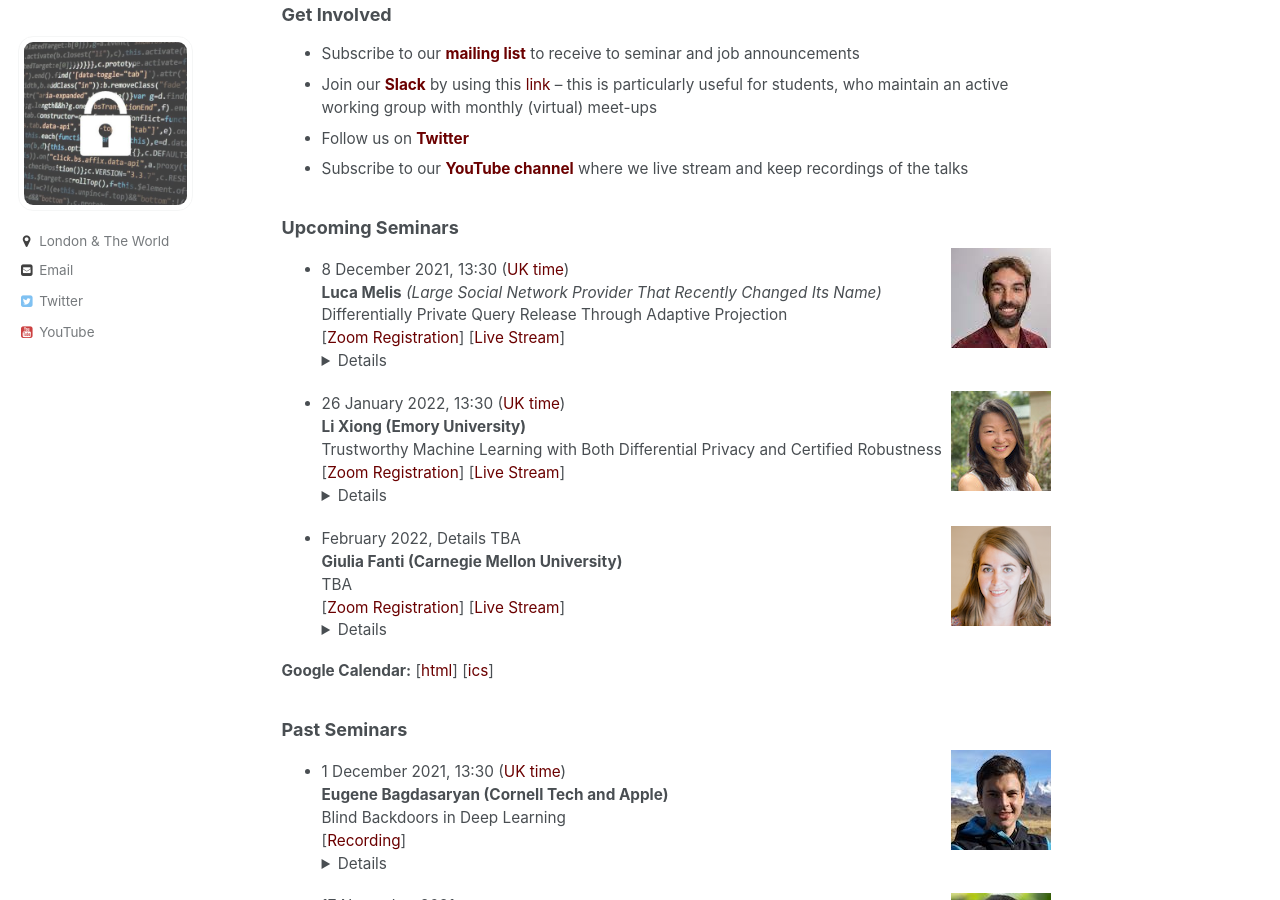
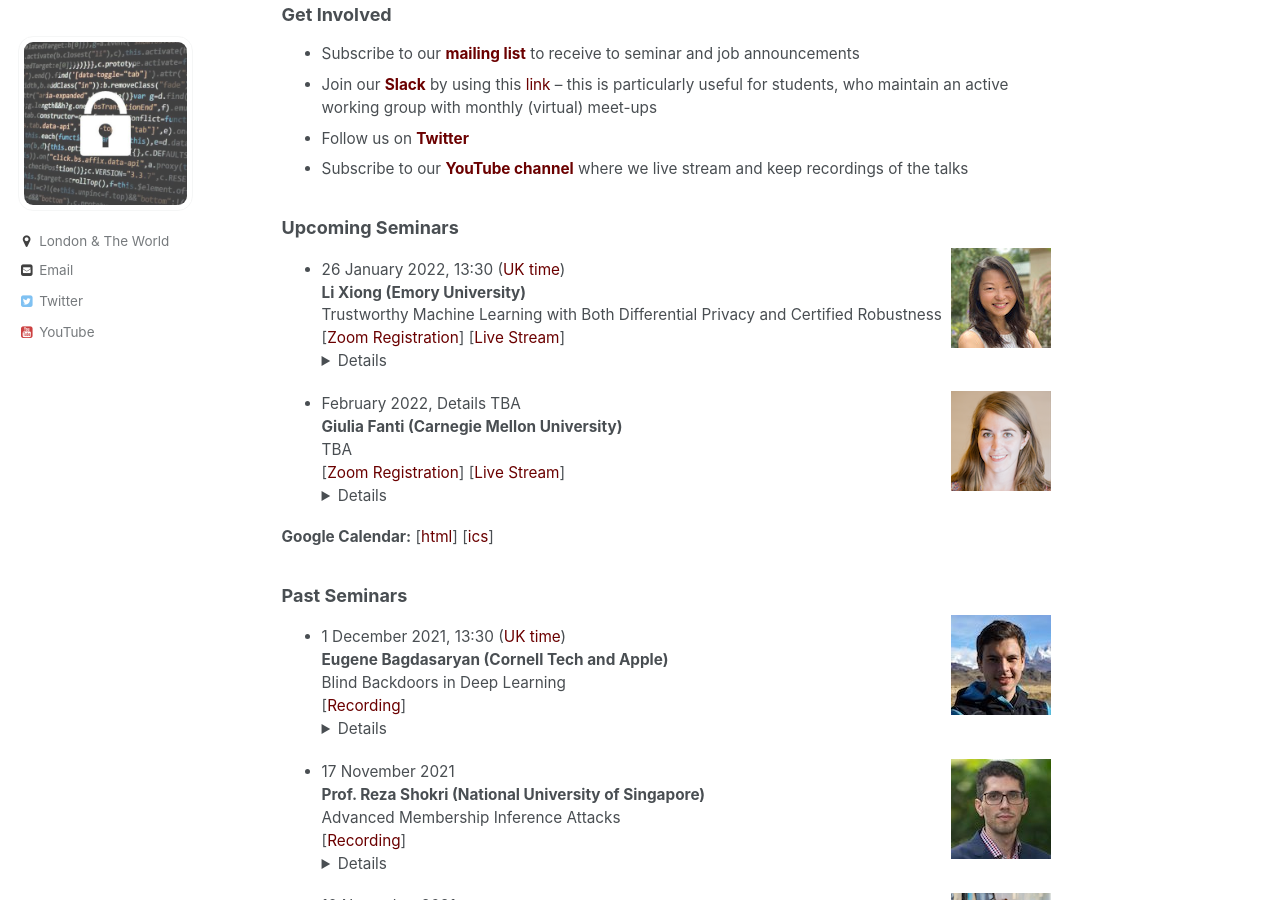
Before and after one commit to prisec-ml/prisec-ml.github.io, a Jekyll site: the page built from _pages/about.md, in a window 1280 px wide and 900 px high, scrolled down 307 px. Built offline with Jekyll 4.4.1, drawn with Linux system fonts in a browser that asks for light colours.

Commit message:
talk canceled

```diff
--- a/_pages/about.md
+++ b/_pages/about.md
@@ -15,16 +15,6 @@
 
 
 ### Upcoming Seminars
-
-
-
-
-<img src="../images/luca.jpeg" style="float:right;width:100px;height:100px;margin-top:00px">
-- 8 December 2021, 13:30 ([UK time](https://www.timeanddate.com/worldclock/fixedtime.html?msg=Seminar&iso=20211208T1330&p1=136))
-**Luca Melis** *(Large Social Network Provider That Recently Changed Its Name)*
-Differentially Private Query Release Through Adaptive Projection
-[[Zoom Registration](https://ucl.zoom.us/meeting/register/tJAucuurqzwiH9xXIeN07Esj0GvYdKf3DwVQ)] [[Live Stream](https://youtu.be/azF_CDX7zvg)]<details><br>**Abstract:** We propose, implement, and evaluate a new algorithm for releasing answers to very large numbers of statistical queries like k-way marginals, subject to differential privacy. Our algorithm makes adaptive use of a continuous relaxation of the Projection Mechanism, which answers queries on the private dataset using simple perturbation, and then attempts to find the synthetic dataset that most closely matches the noisy answers. We use a continuous relaxation of the synthetic dataset domain which makes the projection loss differentiable, and allows us to use efficient ML optimization techniques and tooling. Rather than answering all queries up front, we make judicious use of our privacy budget by iteratively and adaptively finding queries for which our (relaxed) synthetic data has high error, and then repeating the projection. We perform extensive experimental evaluations across a range of parameters and datasets, and find that our method outperforms existing algorithms in many cases, especially when the privacy budget is small or the query class is large. Published at [ICML 2021](https://arxiv.org/abs/2103.06641).
-<br><br>**Bio:** [https://www.lucamel.is](https://www.lucamel.is)<br></details>
 
 
 <img src="../images/xiong.jpg" style="float:right;width:100px;height:100px;margin-top:00px">
```
